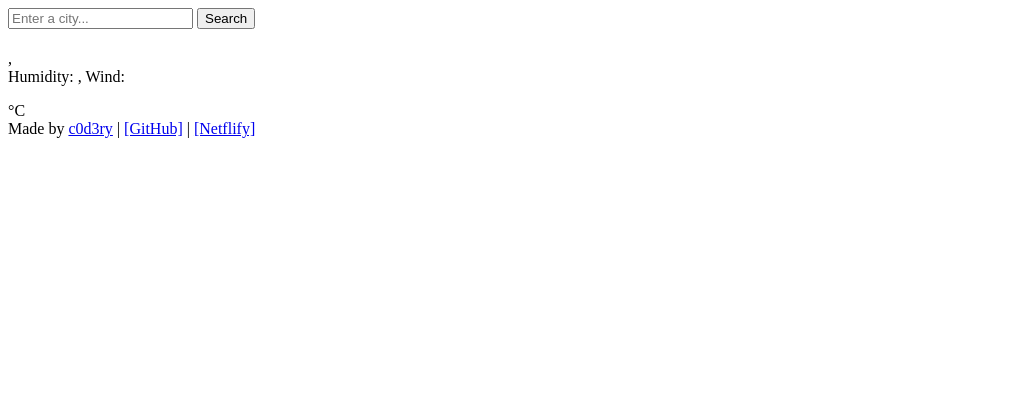
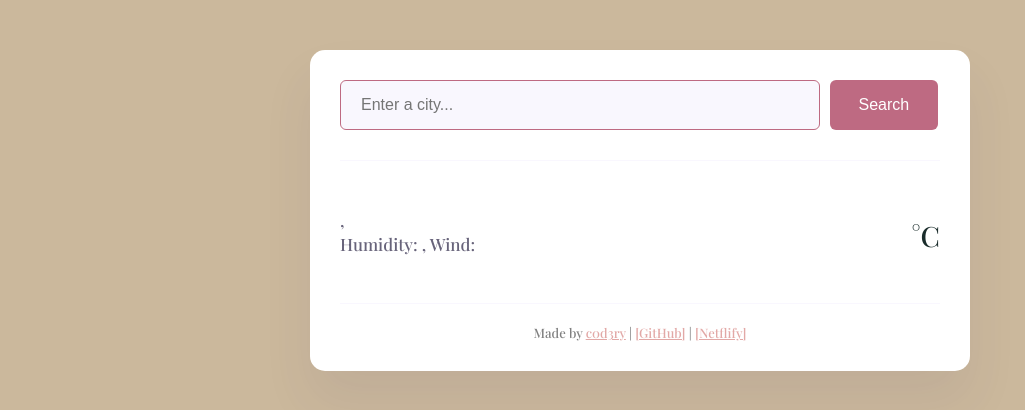
Before and after one commit to c0d3ry/raincheck, a plain HTML site: page index.html in a window 1280 px wide. Shown: the whole page, without its empty margins (0-1025 px from the left). Drawn offline with nearby package versions, Linux system fonts and the light colour scheme; a web font is replaced by a local one.

Commit message:
Added CSS styling and custom font

```diff
--- a/index.html
+++ b/index.html
@@ -3,6 +3,12 @@
   <head>
     <meta charset="UTF-8" />
     <meta name="viewport" content="width=device-width, initial-scale=1.0" />
+    <link rel="preconnect" href="https://fonts.googleapis.com" />
+    <link rel="preconnect" href="https://fonts.gstatic.com" crossorigin />
+    <link
+      href="https://fonts.googleapis.com/css2?family=Playfair+Display:ital,wght@0,400..900;1,400..900&display=swap"
+      rel="stylesheet"
+    />
     <link rel="stylesheet" href="style.css" />
     <title>🍦 Vanilla Weather App</title>
   </head>
--- a/style.css
+++ b/style.css
@@ -0,0 +1,102 @@
+body {
+  background-color: #cbb89c;
+  font-family: "Playfair Display", serif;
+  font-weight: 500;
+}
+
+.app-container {
+  background: white;
+  max-width: 600px;
+  margin: 50px auto;
+  padding: 30px;
+  border-radius: 15px;
+  box-shadow: 0 30px 50px rgba(65, 50, 100, 0.08);
+}
+
+header {
+  border-bottom: 1px solid #f9f7fe;
+  padding: 0 0 20px 0;
+}
+
+.search-input {
+  background-color: #f9f7fe;
+  font-size: 16px;
+  border: 1px solid #be6a82;
+  border-radius: 6px;
+  width: 80%;
+  padding: 15px 20px;
+  margin-bottom: 10px;
+}
+
+.search-button {
+  background-color: #be6a82;
+  color: white;
+  font-size: 16px;
+  border: none;
+  border-radius: 6px;
+  width: 18%;
+  padding: 16px 20px;
+  margin: 0 0 10px 6px;
+}
+
+main {
+  padding: 30px 0;
+}
+
+.current-weather {
+  display: flex;
+  justify-content: space-between;
+}
+
+.city {
+  color: #1a2c2b;
+  margin: 0;
+  font-size: 38px;
+  line-height: 48px;
+}
+
+.weather-details {
+  color: rgba(39, 33, 66, 0.7);
+  font-size: 17px;
+  line-height: 24px;
+}
+
+strong {
+  color: #d44e6d;
+  font-weight: 800;
+}
+
+.current-temp {
+  display: flex;
+}
+
+.current-temp-emoji {
+  width: 90px;
+  height: 90px;
+  margin: 15px 0 0 0;
+}
+
+.current-temp-value {
+  color: #1a2c2b;
+  font-size: 90px;
+  font-weight: 600;
+  line-height: 90px;
+}
+
+.current-temp-unit {
+  color: #1a2c2b;
+  font-size: 28px;
+  margin-top: 26px;
+}
+
+footer {
+  text-align: center;
+  font-size: 13px;
+  color: rgba(0, 0, 0, 0.5);
+  border-top: 1px solid #f9f7fe;
+  padding: 20px 0 0 0;
+}
+
+a {
+  color: #e2a8a6;
+}
```
